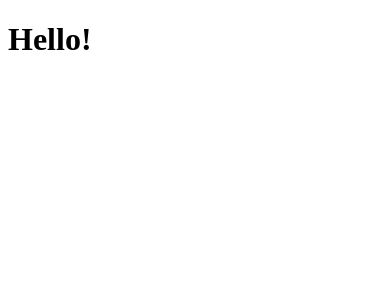
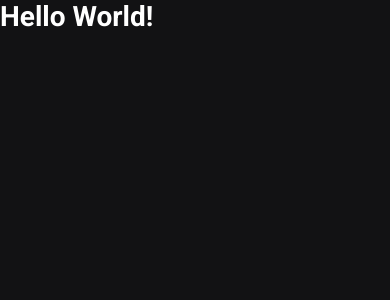
Before and after one commit to MaysharaF/ignews, a Next.js app: page / in a window 390 px wide. Shown: the top 300 px of the page. Built offline with nearby package versions, Linux system fonts and the light colour scheme.

Commit message:
Criando estilização global

```diff
--- a/package.json
+++ b/package.json
@@ -10,7 +10,8 @@
   "dependencies": {
     "next": "10.2.3",
     "react": "17.0.2",
-    "react-dom": "17.0.2"
+    "react-dom": "17.0.2",
+    "sass": "^1.34.1"
   },
   "devDependencies": {
     "@types/node": "^15.12.1",
--- a/src/pages/_app.tsx
+++ b/src/pages/_app.tsx
@@ -1,4 +1,6 @@
 import { AppProps } from "next/app";
+
+import "../styles/global.scss";
 
 function MyApp({ Component, pageProps }: AppProps) {
   return <Component {...pageProps} />;
--- /dev/null
+++ b/src/pages/_document.tsx
@@ -0,0 +1,21 @@
+import Document, { Html, Head, Main, NextScript } from "next/document";
+
+export default class MyDocument extends Document {
+  render() {
+    return (
+      <Html>
+        <Head>
+          <link rel="preconnect" href="https://fonts.gstatic.com" />
+          <link
+            href="https://fonts.googleapis.com/css2?family=Roboto:wght@400;700;900&display=swap"
+            rel="stylesheet"
+          />
+        </Head>
+        <body>
+          <Main />
+          <NextScript />
+        </body>
+      </Html>
+    );
+  }
+}
--- a/src/pages/index.tsx
+++ b/src/pages/index.tsx
@@ -1,3 +1,12 @@
+import Head from "next/head";
+
 export default function Home() {
-  return <h1>Hello!</h1>;
+  return (
+    <>
+      <Head>
+        <title>Início | ig.news</title>
+      </Head>
+      <h1>Hello World!</h1>
+    </>
+  );
 }
--- /dev/null
+++ b/src/styles/global.scss
@@ -0,0 +1,50 @@
+* {
+  margin: 0;
+  padding: 0;
+  box-sizing: border-box;
+}
+
+:root {
+  --white: #ffffff;
+
+  --gray-100: #e1e1e6;
+  --gray-300: #a8a8b3;
+  --gray-900: #121214;
+
+  --cyan-500: #61dafb;
+  --yellow-500: #eba417;
+}
+
+@media (max-width: 1080px) {
+  html {
+    font-size: 93.75%;
+  }
+}
+
+@media (max-width: 720px) {
+  html {
+    font-size: 87.5%;
+  }
+}
+
+body {
+  background: var(--gray-900);
+  color: var(--white);
+}
+
+body,
+input,
+textarea,
+select,
+button {
+  font: 400 1rem "Roboto", sans-serif;
+}
+
+button {
+  cursor: pointer;
+}
+
+a {
+  color: inherit;
+  text-decoration: none;
+}
```
Also changed, not shown: 1 other file (tests, documents, lock files or other folders).
